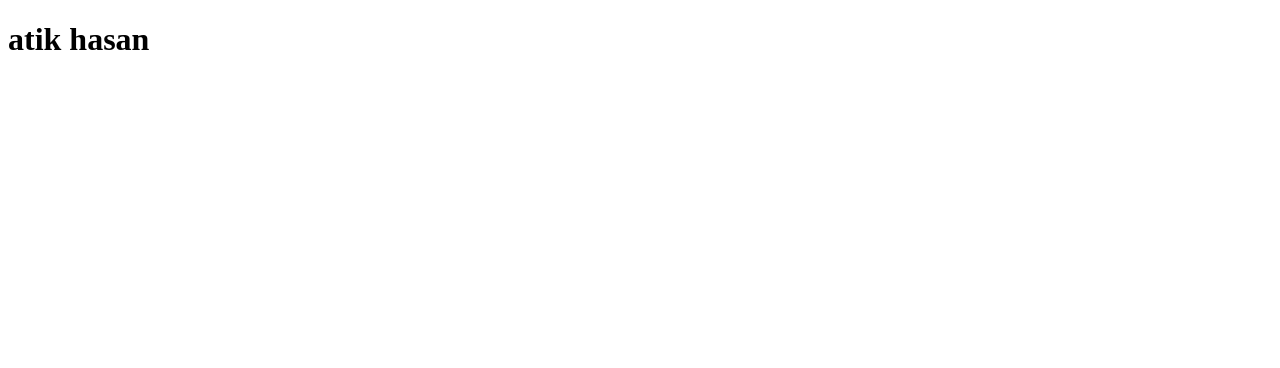
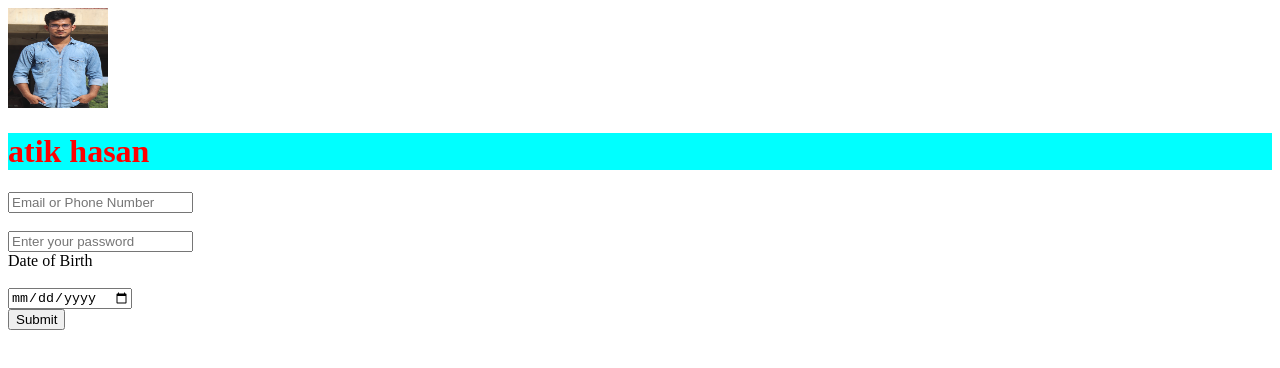
Before and after one commit to atiqur29/my-frist-website, a plain HTML site: page index.html in a window 1280 px wide. Drawn offline with Linux system fonts and the light colour scheme.

Commit message:
frist commit

```diff
--- a/index.html
+++ b/index.html
@@ -1,11 +1,26 @@
 <!DOCTYPE html>
 <html lang="en">
+
 <head>
     <meta charset="UTF-8">
     <meta name="viewport" content="width=device-width, initial-scale=1.0">
-    <title>Document</title>
+    <title>Atik</title>
+    <link rel="stylesheet" href="style.css">
 </head>
+
 <body>
-        <h1>atik hasan</h1>
+
+    <img src="Image/atik.JPG" alt="no pic">
+    <h1>atik hasan</h1>
+    <form action="">
+        <input type="text" placeholder="Email or Phone Number"> <br><br>
+        <input type="password" placeholder="Enter your password">
+        <br>
+        <div>Date of Birth</div> <br>
+        <input type="date" name="" id="">
+        <br>
+        <input type="button" value="Submit">
+    </form>
 </body>
+
 </html>
--- /dev/null
+++ b/style.css
@@ -0,0 +1,8 @@
+h1{
+    color: red;
+    background-color: aqua;
+}
+img{
+    width: 100px;
+    height: 100px;
+}
```
Also changed, not shown: Image/atik.JPG (added).
